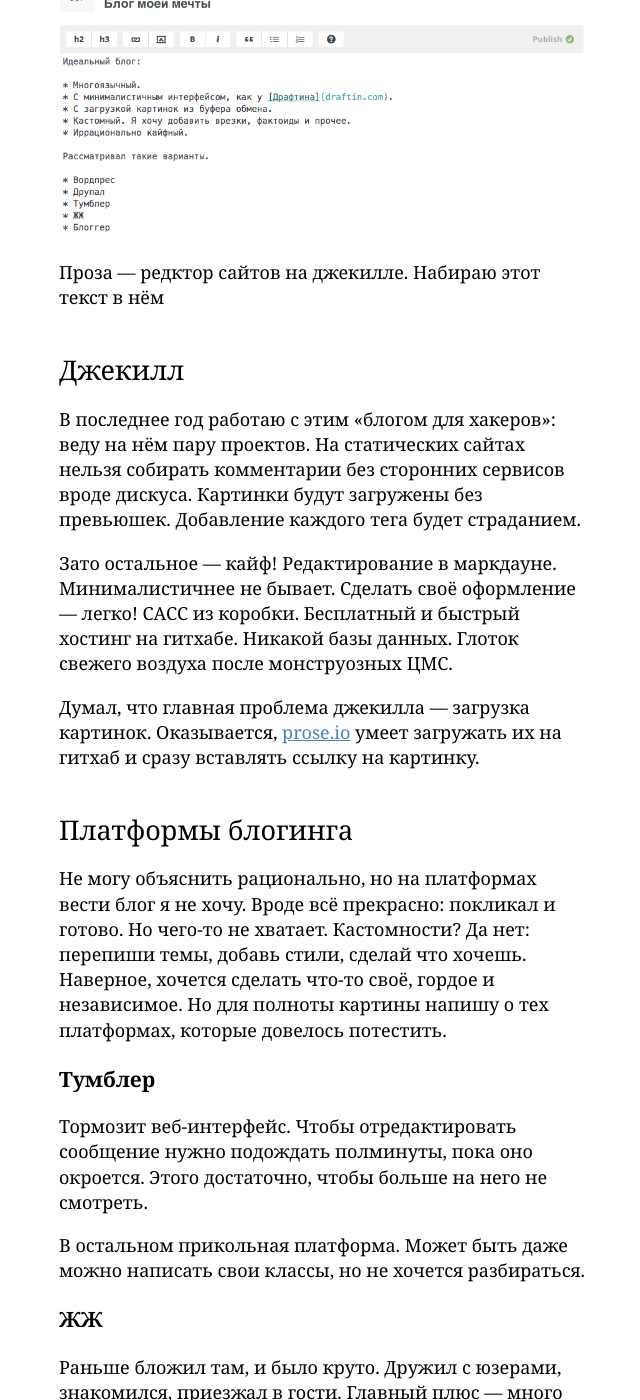
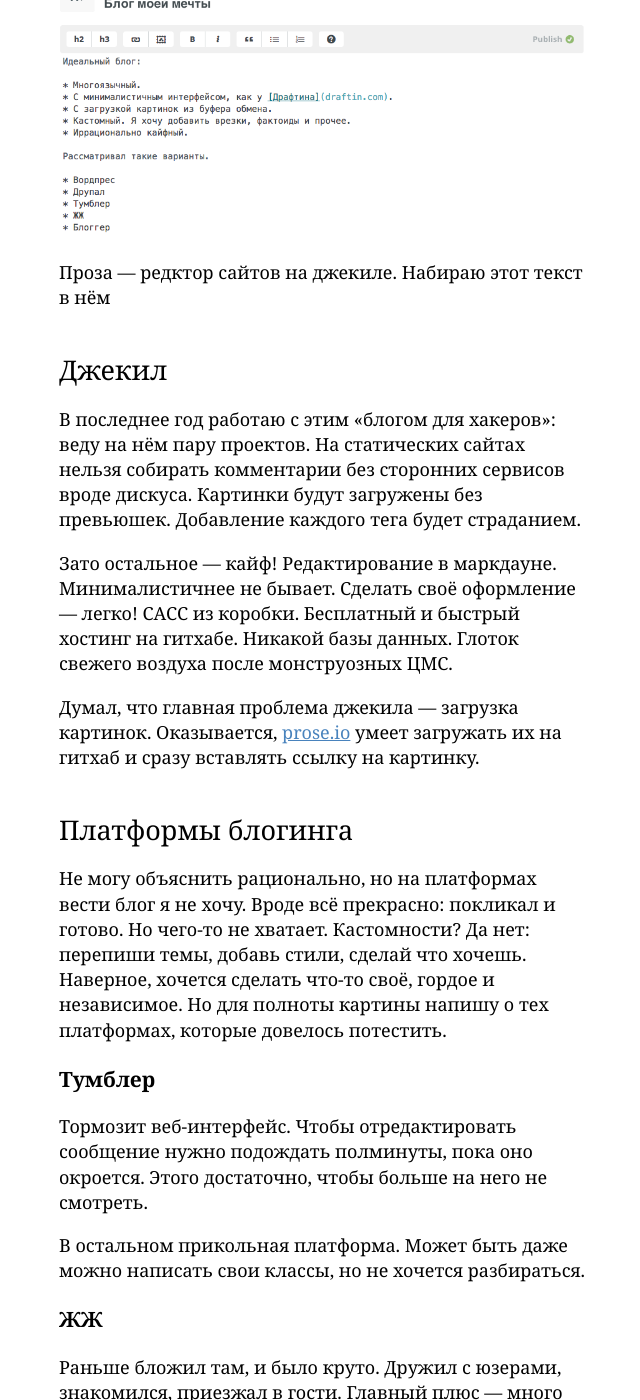
Before and after one commit to illus0r/dianov.org, a Jekyll site: the page built from pages/index.html, in a window 1280 px wide and 1400 px high, scrolled down 1619 px. Shown: the whole window, without its empty margins (454-1094 px from the left). Built offline with Jekyll 4.4.1, drawn with Linux system fonts in a browser that asks for light colours; some of the changed text lies outside the part shown.

Commit message:
Updated 2016-08-27-blog-moej-mechty.md

```diff
--- a/_posts/2016-08-27-blog-moej-mechty.md
+++ b/_posts/2016-08-27-blog-moej-mechty.md
@@ -39,16 +39,16 @@
 
 ![Интерфейс прозы]({{site.baseurl}}/media/prose.png)
 
-Проза — редктор сайтов на джекилле. Набираю этот текст в нём
+Проза — редктор сайтов на джекиле. Набираю этот текст в нём
 {:.caption}
 
-Джекилл
+Джекил
 ---
 В последнее год работаю с этим «блогом для хакеров»: веду на нём пару проектов. На статических сайтах нельзя собирать комментарии без сторонних сервисов вроде дискуса. Картинки будут загружены без превьюшек. Добавление каждого тега будет страданием.
 
 Зато остальное — кайф! Редактирование в маркдауне. Минималистичнее не бывает. Сделать своё оформление — легко! САСС из коробки. Бесплатный и быстрый хостинг на гитхабе. Никакой базы данных. Глоток свежего воздуха после монструозных ЦМС.
 
-Думал, что главная проблема джекилла — загрузка картинок. Оказывается, [prose.io](http://prose.io/) умеет загружать их на гитхаб и сразу вставлять ссылку на картинку.
+Думал, что главная проблема джекила — загрузка картинок. Оказывается, [prose.io](http://prose.io/) умеет загружать их на гитхаб и сразу вставлять ссылку на картинку.
 
 
 Платформы блогинга
@@ -73,4 +73,4 @@
 Итог
 ---
 
-Выбрал джекилл. Пусть без фичь, зато сколько удовольствия.
+Выбрал джекил. Пусть без фичь, зато сколько удовольствия.
```
